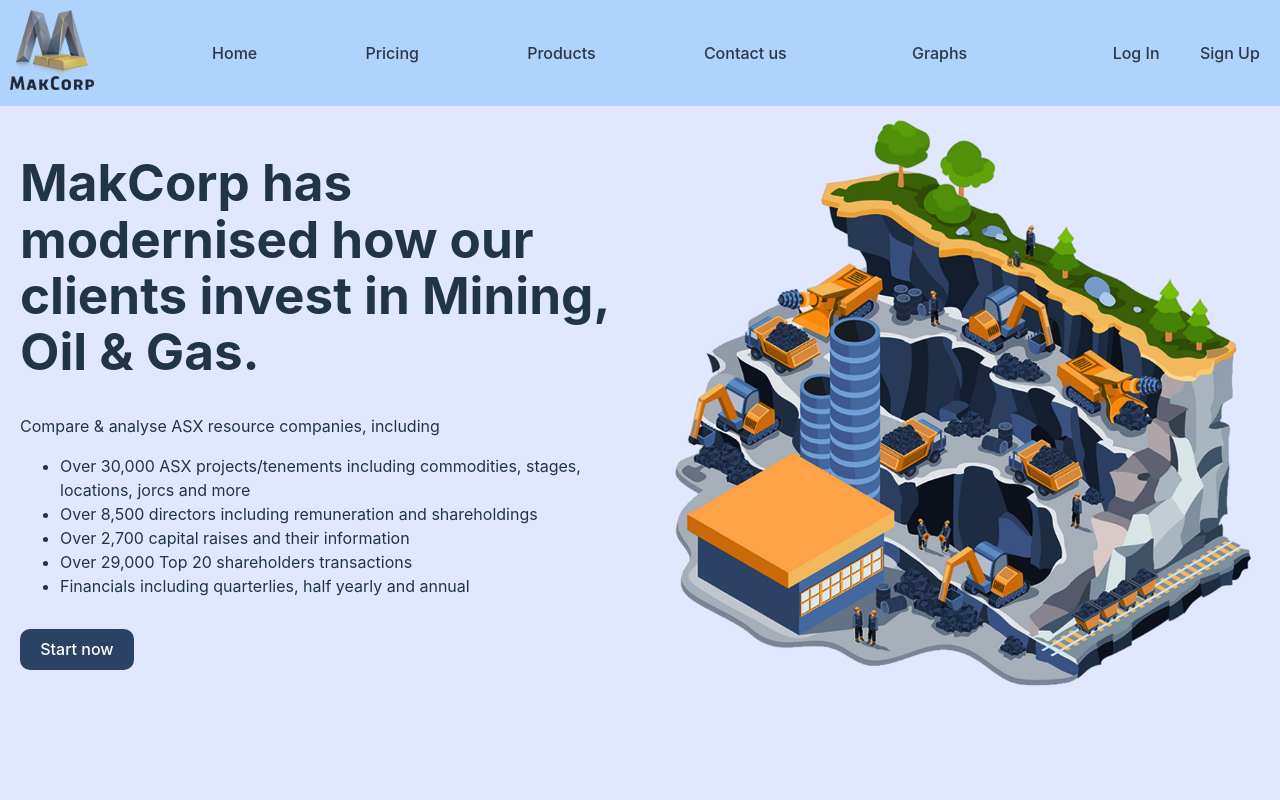
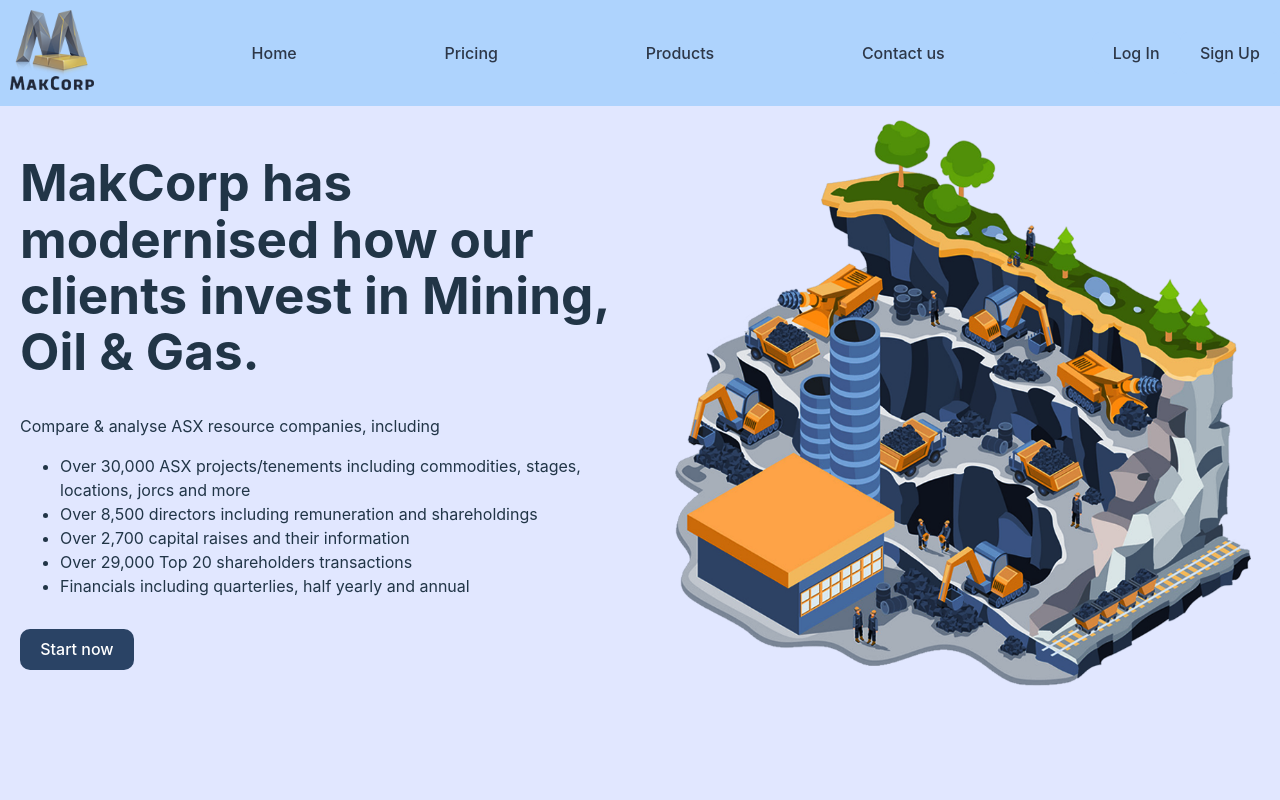
Before and after one commit to jayshah41/Puzzled, a React (Vite) app: page / in a window 1280 px wide. Shown: the top 800 px of the page. Built offline with nearby package versions, Linux system fonts and the light colour scheme.

Commit message:
Refactor Navbar component so that 'Graphs' tab only shows for logged in users

```diff
--- a/src/components/Navbar.jsx
+++ b/src/components/Navbar.jsx
@@ -47,7 +47,7 @@ const Navbar = () => {
         <Link to="/pricing">Pricing</Link>
         <Link to="/products">Products</Link>
         <Link to="/contact-us">Contact us</Link>
-        {isLoggedIn ? <Link to="/data">Data</Link> : null}
+        {isLoggedIn ?
 
         <div className="dropdown">
           <button
@@ -70,6 +70,7 @@ const Navbar = () => {
             </div>
           )}
         </div>
+        : null}
 
         <div>
           {!isLoggedIn ? (
```
